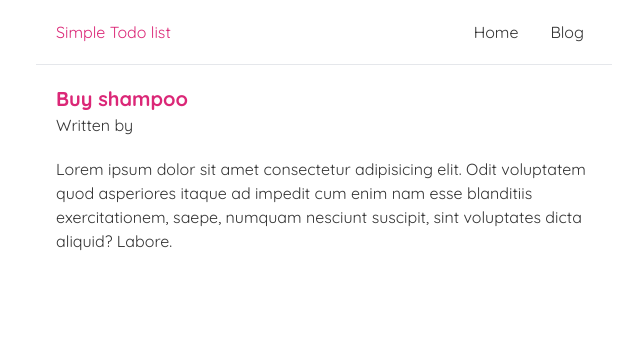
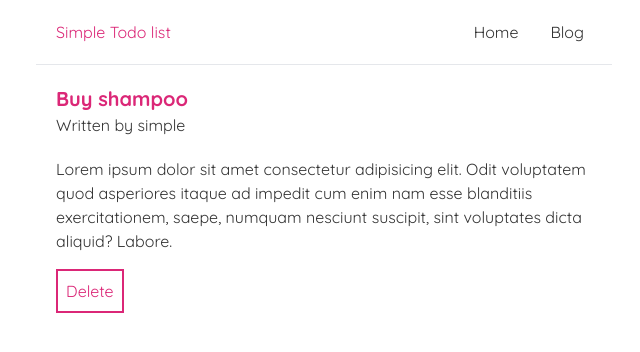
Before and after one commit to pigulolkm/todo-list, a React (Create React App) app: page /pages/blog/1 in a window 1280 px wide. Shown: the top 352 px of the page, without its empty margins (316-956 px from the left). Built offline with nearby package versions, Linux system fonts and the light colour scheme; data requests are answered from the project's data file.

Commit message:
Add features 1. Create blog  2. Delete blog

```diff
--- a/data/db.json
+++ b/data/db.json
@@ -1,5 +1,5 @@
 {
-    "todos":[
+  "todos": [
     {
       "id": 1,
       "type": "simple",
@@ -14,15 +14,15 @@
     },
     {
       "id": 3,
-            "type":"simple",
+      "type": "simple",
       "title": "Buy McD take out for lunch",
       "enabled": false
     },
     {
       "id": 4,
-            "type":"list",
+      "type": "list",
       "title": "Shopping",
-            "list" : [
+      "list": [
         {
           "id": 4.1,
           "type": "item",
@@ -42,7 +42,7 @@
       "enabled": false
     }
   ],
-    "blogs":[
+  "blogs": [
     {
       "id": 1,
       "author": "simple",
@@ -53,7 +53,13 @@
       "id": 2,
       "author": "simple",
       "title": "Buy bleach",
-            "body" :"Lorem ipsum dolor sit amet consectetur adipisicing elit. Odit voluptatem quod asperiores itaque ad impedit cum enim nam esse blanditiis exercitationem, saepe, numquam nesciunt suscipit, sint voluptates dicta aliquid? Labore."
+      "body": "Lorem ipsum dolor sit amet consectetur adipisicing elit. Odit voluptatem quod asperiores itaque ad impedit cum enim nam esse blanditiis exercitationem, saepe, numquam nesciunt suscipit, sint voluptates dicta aliquid? Labore."
+    },
+    {
+      "title": "aaa",
+      "body": "aaa",
+      "author": "aaa",
+      "id": 3
     }
   ]
 }
--- a/src/pages/BlogDetails.js
+++ b/src/pages/BlogDetails.js
@@ -1,9 +1,18 @@
-import { useParams } from "react-router-dom";
+import { useParams, useNavigate } from "react-router-dom";
 import useFetch from "../useFetch";
 
 const BlogDetails = () => {
     const { id } = useParams();
     const { data: blog, error, isPending } = useFetch('http://localhost:8000/blogs/' + id);
+    const history = useNavigate();
+
+    const handleDelete = () => {
+        fetch('http://localhost:8000/blogs/' + blog.id, {
+            method: 'DELETE'
+        }).then(() => {
+            history("/pages/blog");
+        })
+    }
 
     return (
         <div>
@@ -12,8 +21,9 @@ const BlogDetails = () => {
             { blog && (
                 <article>
                     <h2 className="text-xl font-bold text-pink-600">{ blog.title }</h2>
-                    <p>Written by { blog.arthor } </p>
+                    <p>Written by { blog.author } </p>
                     <div className="mt-5">{ blog.body }</div>
+                    <button className="border-pink-600 border-2 border-solid p-2 mt-4 text-pink-600 hover:text-white hover:border-white hover:bg-pink-600" onClick={() => handleDelete()}>Delete</button>
                 </article>
             )}
         </div>
--- a/src/pages/CreateBlog.js
+++ b/src/pages/CreateBlog.js
@@ -1,15 +1,35 @@
 import { useState } from "react";
+import { useNavigate  } from 'react-router-dom';
 
 const CreateBlog = () => {
 const [title, setTitle] = useState('');
 const [body, setBody] = useState('');
 const [author, setAuthor] = useState('');
+const [isPending, setIsPending] = useState(false);
+const history = useNavigate ();
 
+const handleSubmit = (e) => {
+    e.preventDefault();
+
+    const blog = { title, body, author };
+
+    setIsPending(true);
+
+    fetch('http://localhost:8000/blogs', {
+        method: 'POST',
+        headers: {"Content-Type": "application/json"},
+        body: JSON.stringify(blog)
+    }).then(() => {
+        console.log('new blog added');
+        setIsPending(false);
+        history('/pages/blog');
+    });
+}
 
     return (
         <div className="max-w-md mx-auto my-0 text-center">
             <h2 className="text-xl font-bold text-pink-600 m-10">Add a new item</h2>
-            <form>
+            <form onSubmit={handleSubmit}>
                 <label className="text-left block">Blog title:</label>
                 <input
                     type="text"
@@ -34,7 +54,8 @@ const [author, setAuthor] = useState('');
                     <option value="mario">mario</option>
                     <option value="luige">luige</option>
                 </select>
-                <button className="bg-pink-600 text-slate-100 border-0 p-2 rounded-lg cursor-pointer">Submit</button>
+                { !isPending && <button className="bg-pink-600 text-slate-100 border-0 p-2 rounded-lg cursor-pointer">Add Blog</button> }
+                { isPending && <button disabled className="bg-pink-600 text-slate-100 border-0 p-2 rounded-lg cursor-pointer">Adding blog ...</button> }
             </form>
         </div>
     );
```
Lines whose indentation alone changed are shown as unchanged.
